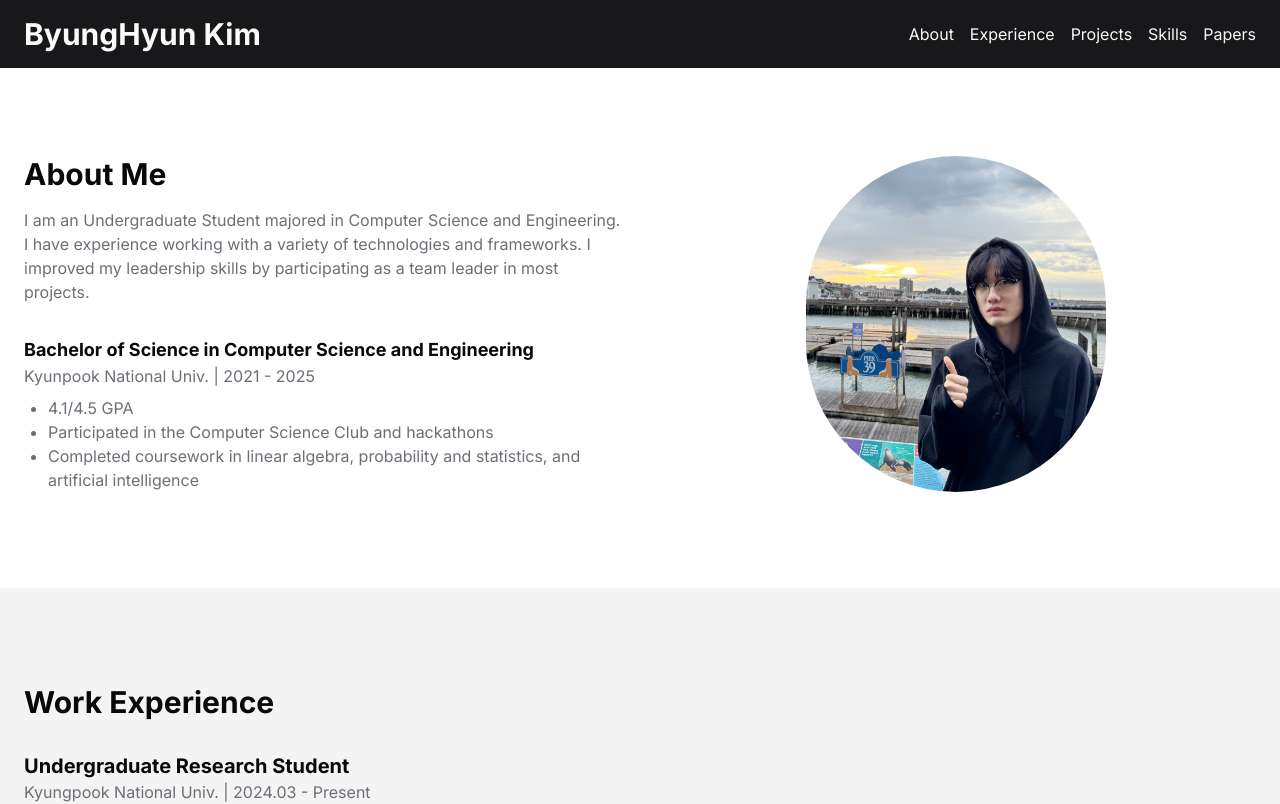
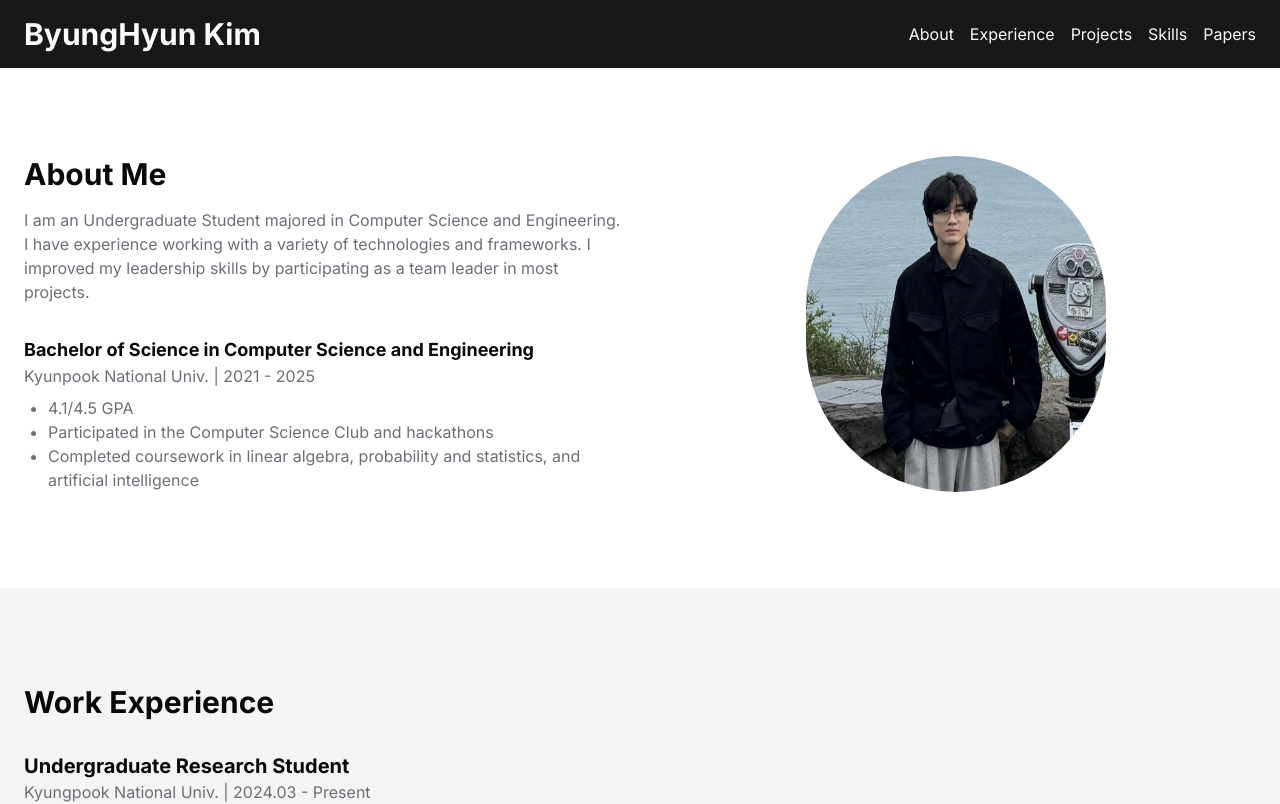
Before and after one commit to KBH00/cv-page, a Next.js app: page / in a window 1280 px wide. Shown: the top 804 px of the page. Built offline with nearby package versions, Linux system fonts and the light colour scheme.

Commit message:
init commit

```diff
--- a/app/page.tsx
+++ b/app/page.tsx
@@ -138,7 +138,7 @@ const Home: React.FC = () => {
                 </div>
               </div>
               <div className="flex justify-center">
-                <img src="/cv-page/kbh_hood.jpg" width="300" height="300" alt="kbh" className="rounded-full" />
+                <img src="/cv-page/kbh_sa.jpg" width="300" height="300" alt="kbh" className="rounded-full" />
               </div>
             </div>
           </div>
```
Also changed, not shown: public/kbh_sa.jpg (added).
